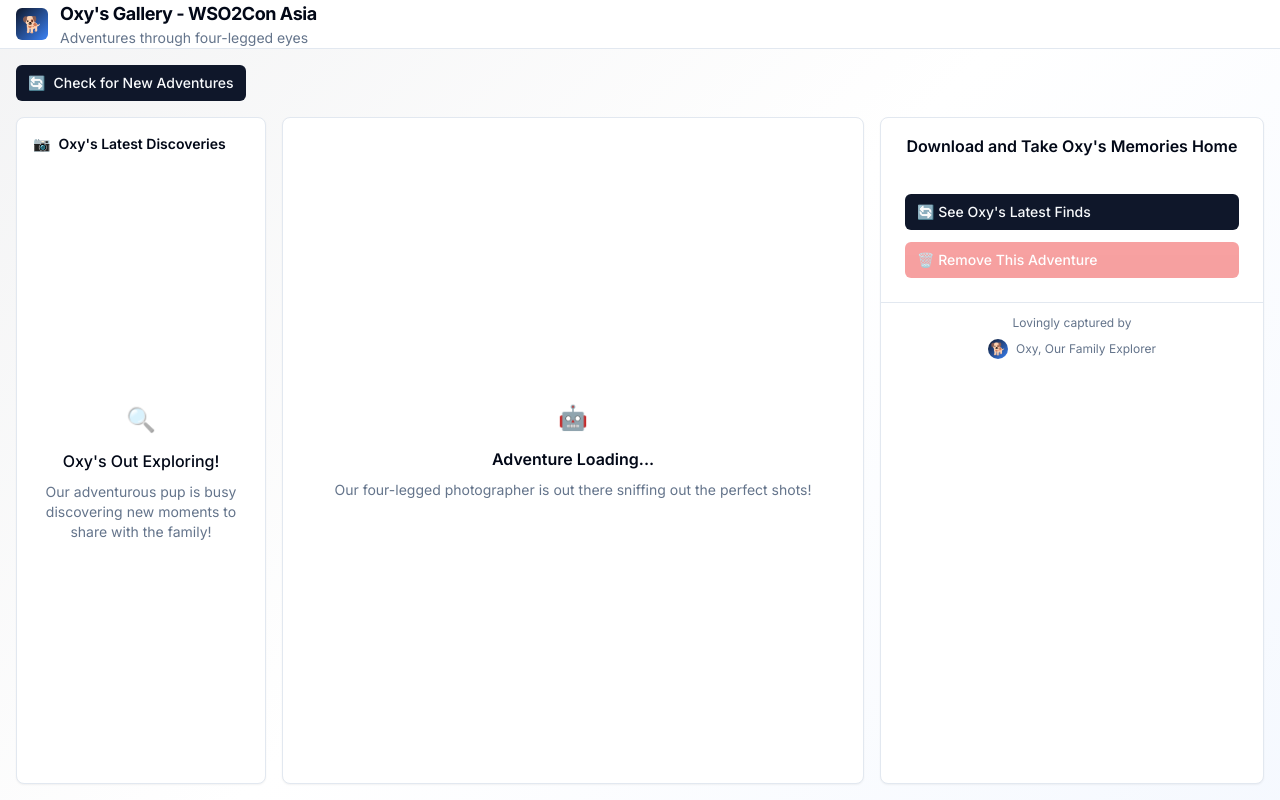
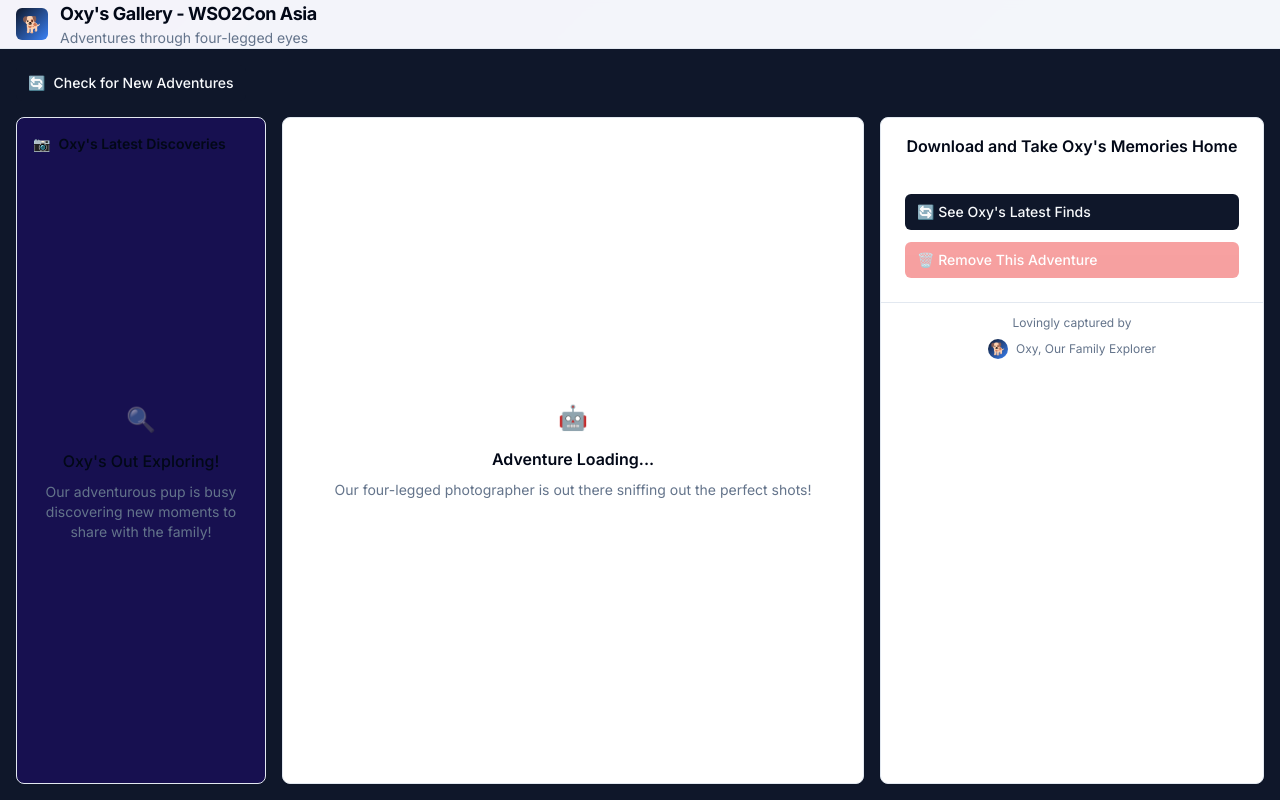
Before and after one commit to rtweera/unitree-gallery-service, a FastAPI app: page /gallery in a window 1280 px wide. Run offline with FastAPI, Linux system fonts and the light colour scheme; some libraries are stand-ins or nearby versions.

Commit message:
Update template

```diff
--- a/templates/gallery.html
+++ b/templates/gallery.html
@@ -34,7 +34,7 @@
                             foreground: 'hsl(210 40% 98%)',
                         },
                         secondary: {
-                            DEFAULT: 'hsl(210 40% 96.1%)',
+                            DEFAULT: 'hsl(246, 66%, 19%)',
                             foreground: 'hsl(222.2 47.4% 11.2%)',
                         },
                         accent: {
@@ -90,7 +90,7 @@
         }
 
         .gradient-bg {
-            background: linear-gradient(135deg, hsl(222.2 47.4% 11.2% / 0.05), hsl(0 0% 100%), hsl(217.2 91.2% 59.8% / 0.05));
+            background: linear-gradient(135deg, #281b9d, #1b4b9d, #1b609d);
         }
 
         .image-overlay-gradient {
@@ -217,7 +217,7 @@
     </div>
 
     <!-- Main Content -->
-    <main class="flex-1 p-4 flex flex-col min-h-0">
+    <main class="flex-1 p-4 flex flex-col min-h-0 bg-primary">
         <!-- Gallery Header -->
         <div class="mb-4 flex flex-col items-start gap-2">
             <button class="inline-flex items-center gap-2 px-3 py-2 bg-primary text-primary-foreground border-none rounded-md font-medium text-sm cursor-pointer transition-all duration-300 hover:bg-primary/90 hover:-translate-y-0.5 disabled:opacity-50 disabled:cursor-not-allowed disabled:transform-none" onclick="refreshGallery()" id="refreshBtn">
@@ -229,7 +229,7 @@
         <!-- Gallery Grid -->
         <div class="grid grid-cols-1 md:grid-cols-[220px_1fr_30vw] lg:grid-cols-[250px_1fr_30vw] gap-4 flex-1 min-h-0">
             <!-- Thumbnail Section -->
-            <div class="bg-card border border-border rounded-lg shadow-sm transition-all duration-300 overflow-hidden flex flex-col min-h-0">
+            <div class="bg-card border border-border rounded-lg shadow-sm transition-all duration-300 overflow-hidden flex flex-col min-h-0 bg-secondary">
                 <div class="flex items-center gap-2 font-semibold text-sm px-4 pt-4 pb-2 flex-shrink-0">
                     <span>📷</span>
                     <span>Oxy's Latest Discoveries</span>
```
